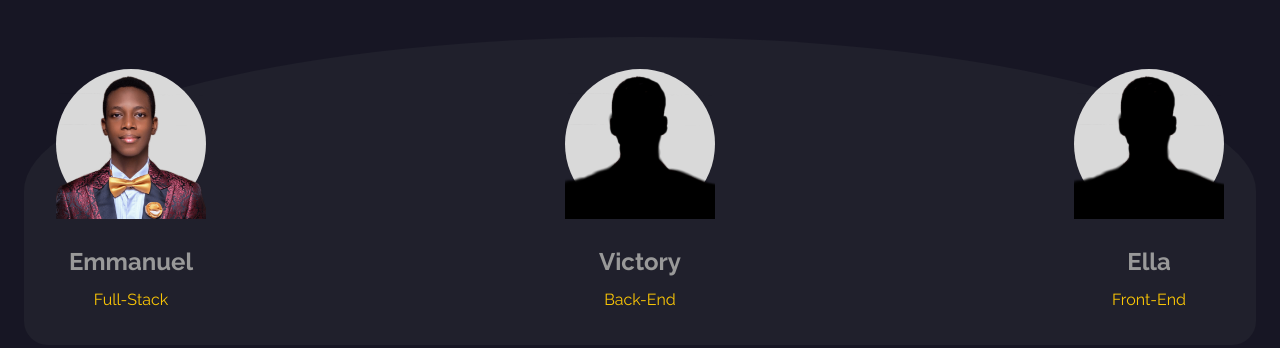
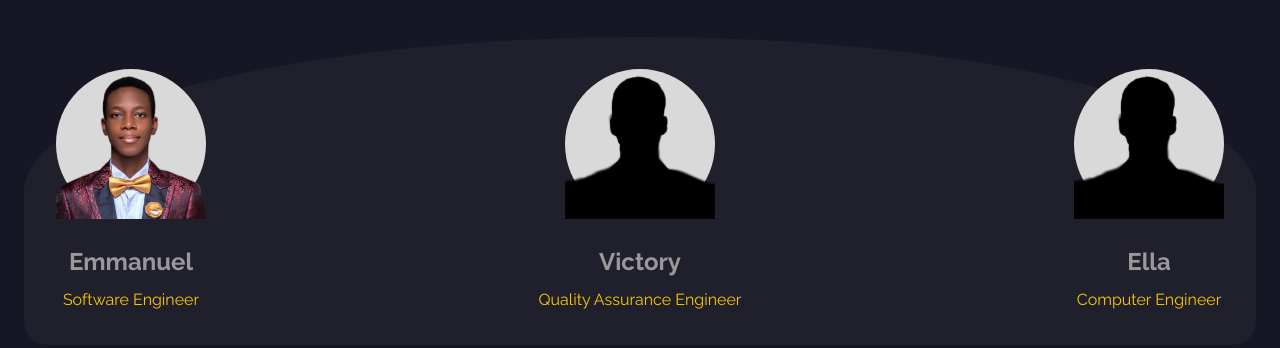
Before and after one commit to Dosu04/nvtech, a website built with Parcel: page index.html in a window 1280 px wide. Shown: the part 3874-4222 px from the top of the page. Built offline with nearby package versions, Linux system fonts and the light colour scheme.

Commit message:
Update index.html

```diff
--- a/index.html
+++ b/index.html
@@ -355,7 +355,7 @@
 
               </div>
               <span class="home-name">Emmanuel</span>
-              <span class="home-position card-Text">Full-Stack</span>
+              <span class="home-position card-Text">Software Engineer</span>
             </div>
             <div class="home-team-card1">
               <div class="home-avatar-container1">
@@ -363,7 +363,7 @@
 
               </div>
               <span class="home-name1">Victory</span>
-              <span class="home-position1 card-Text">Back-End</span>
+              <span class="home-position1 card-Text">Quality Assurance Engineer</span>
             </div>
             <div class="home-team-card2">
               <div class="home-avatar-container2">
@@ -371,7 +371,7 @@
 
               </div>
               <span class="home-name2">Ella</span>
-              <span class="home-position2 card-Text">Front-End</span>
+              <span class="home-position2 card-Text">Computer Engineer</span>
             </div>
           </div>
         </div>
```
